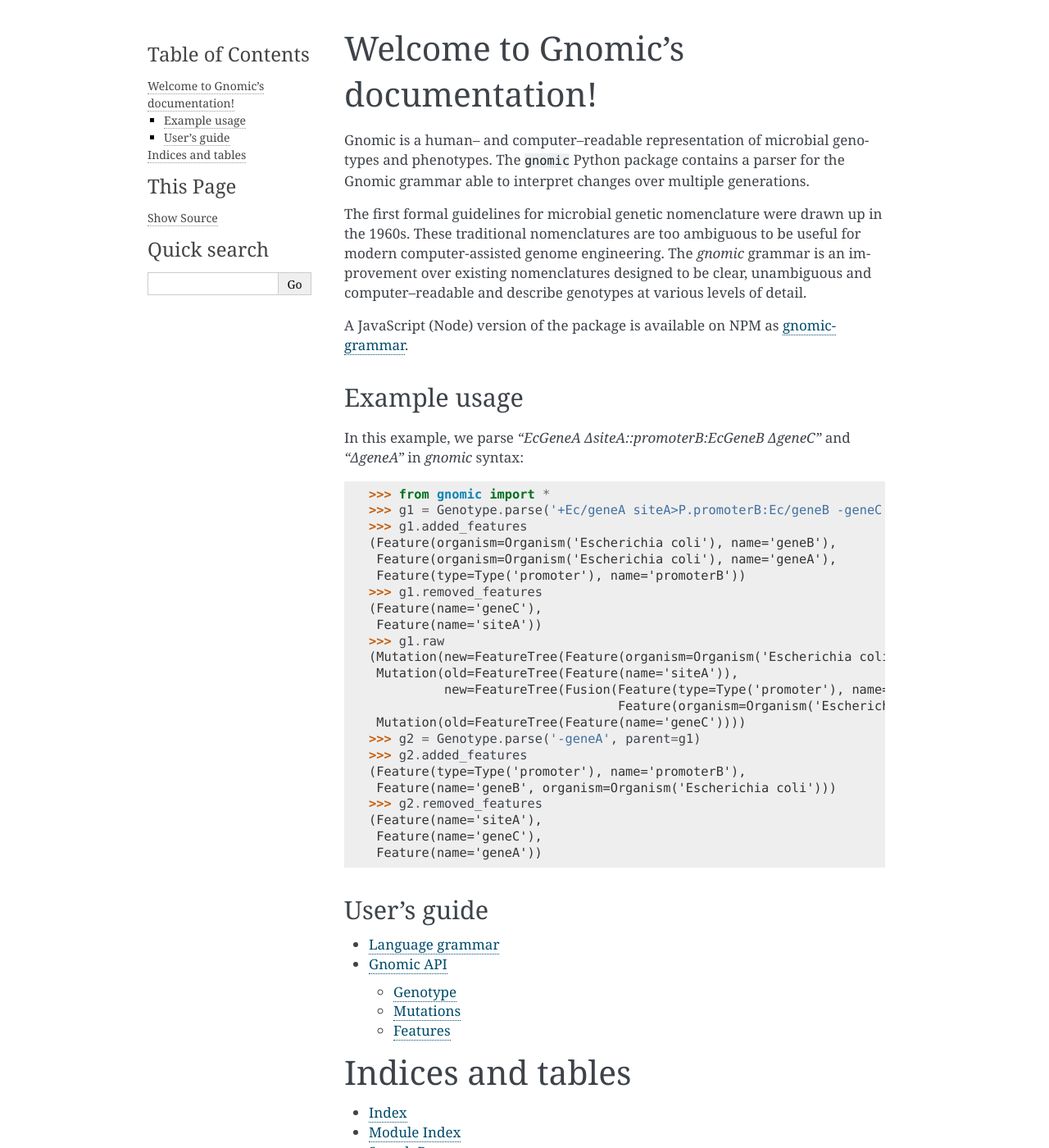
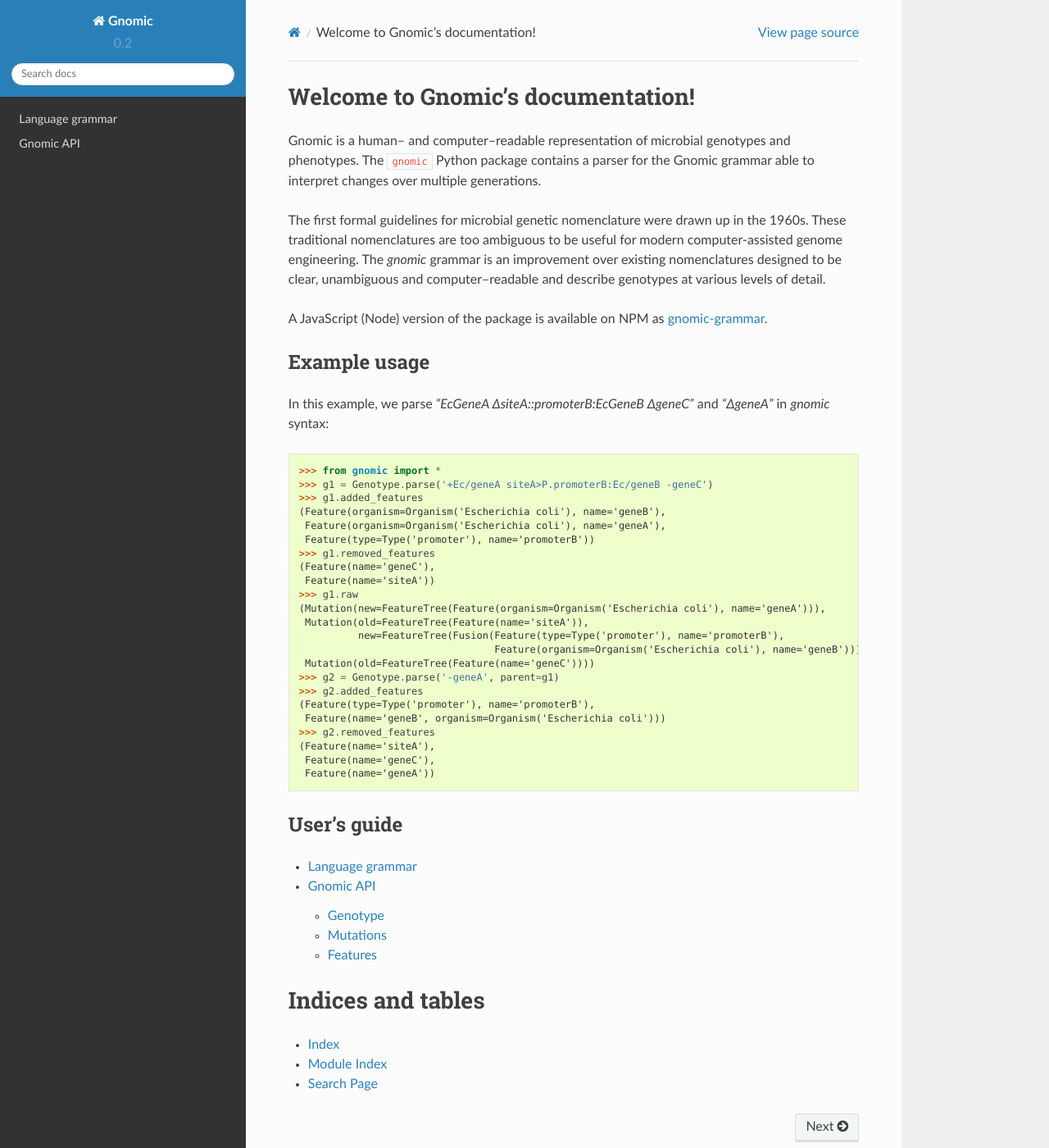
Before and after one commit to biosustain/gnomic, a Sphinx documentation site: the page built from docs/index.rst, in a window 1280 px wide and 1400 px high. Shown: the whole window at 82% size. Built offline with Sphinx 7.4.7 and the Read the Docs theme 2.0.0, drawn with Linux system fonts in a browser that asks for light colours; some of the changed text lies outside the part shown.

Commit message:
docs: set up RTD theme

```diff
--- a/docs/conf.py
+++ b/docs/conf.py
@@ -16,6 +16,7 @@ import re
 import sys
 import os
 import shlex
+import sphinx_rtd_theme
 
 # If extensions (or modules to document with autodoc) are in another directory,
 # add these directories to sys.path here. If the directory is relative to the
@@ -112,7 +113,9 @@ todo_include_todos = False
 
 # The theme to use for HTML and HTML Help pages.  See the documentation for
 # a list of builtin themes.
-html_theme = 'alabaster'
+html_theme = 'sphinx_rtd_theme'
+
+html_theme_path = [sphinx_rtd_theme.get_html_theme_path()]
 
 # Theme options are theme-specific and customize the look and feel of a theme
 # further.  For a list of options available for each theme, see the
--- a/setup.py
+++ b/setup.py
@@ -33,4 +33,7 @@ setup(
         'Programming Language :: Python :: 3.5',
         'Topic :: Scientific/Engineering :: Bio-Informatics',
     ],
+    extras_require={
+        'docs': ['Sphinx', 'sphinx-rtd-theme'],
+    }
 )
```
